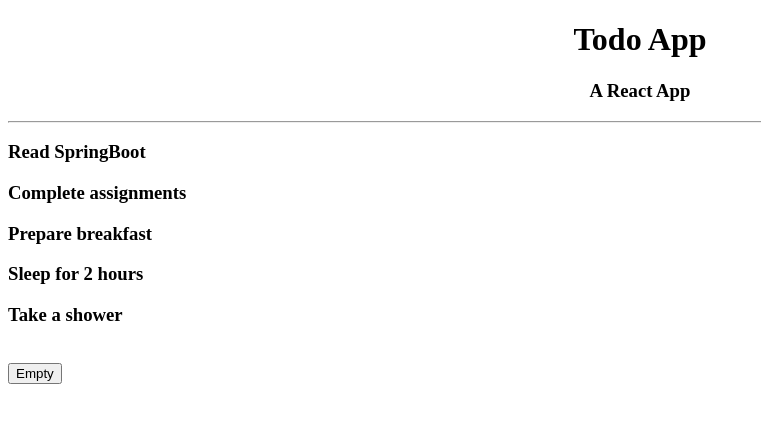
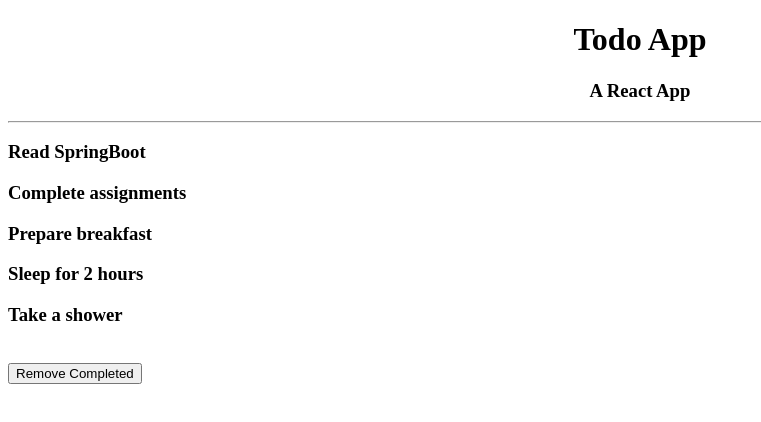
Before and after one commit to vijay-kesanakurthi/tw-pre-reads, a React (Create React App) app in the folder react/ToDoApp/: page / in a window 1280 px wide. Shown: the top 422 px of the page, without its empty margins (0-761 px from the left). Built offline with nearby package versions, Linux system fonts and the light colour scheme.

Commit message:
Checkpoint 5 : Passing functions to a component

```diff
--- a/react/ToDoApp/src/App.js
+++ b/react/ToDoApp/src/App.js
@@ -6,12 +6,31 @@ import { useState } from "react";
 
 export default function App() {
   const [todoList, setTodoList] = useState([
-    "Read SpringBoot",
-    "Complete assignments",
-    "Prepare breakfast",
-    "Sleep for 2 hours",
-    "Take a shower",
+    { task: "Read SpringBoot", status: "pending" },
+    { task: "Complete assignments", status: "pending" },
+    { task: "Prepare breakfast", status: "pending" },
+    { task: "Sleep for 2 hours", status: "pending" },
+    { task: "Take a shower", status: "pending" },
   ]);
+
+  const handleClick = (id) => {
+    setTodoList((e) =>
+      e.map((todo, index) => {
+        if (index === id) {
+          if (todo.status === "pending") {
+            return { ...todo, status: "completed" };
+          } else {
+            return { ...todo, status: "pending" };
+          }
+        }
+        return todo;
+      })
+    );
+  };
+
+  function isTodoEmpty() {
+    return todoList.length === 0;
+  }
   return (
     <div className="App">
       <Header />
@@ -20,17 +39,25 @@ export default function App() {
       <hr />
       <div>
         {todoList.map((todo, index) => (
-          <ToDOItem key={index} data={todo} />
+          <ToDOItem
+            key={index}
+            data={todo}
+            id={index}
+            handleClick={handleClick}
+          />
         ))}
+        {isTodoEmpty() && <h3>Nothing to do buddy. Sleep!</h3>}
       </div>
       <br />
-      <button
-        onClick={() => {
-          setTodoList((e) => ["Nothing to do buddy. Sleep!"]);
-        }}
-      >
-        Empty
-      </button>
+      {!isTodoEmpty() && (
+        <button
+          onClick={() => {
+            setTodoList((e) => e.filter((todo) => todo.status === "pending"));
+          }}
+        >
+          Remove Completed
+        </button>
+      )}
     </div>
   );
 }
--- a/react/ToDoApp/src/ToDoItem/ToDoItem.jsx
+++ b/react/ToDoApp/src/ToDoItem/ToDoItem.jsx
@@ -1,3 +1,3 @@
-export default function ToDOItem({ data }) {
-    return <h3> {data}</h3>;
+export default function ToDOItem({ data, handleClick, id }) {
+    return <h3 className={data.status == "completed" ? "strike" : ""} onClick={e => handleClick(id)}> {data.task}</h3>;
 }
--- a/react/ToDoApp/src/styles.css
+++ b/react/ToDoApp/src/styles.css
@@ -10,7 +10,14 @@
 }
 
 .SubHeader{
-
  text-align: center;
   color: black;
 }
+
+h3:hover{
+   cursor: pointer;
+}
+
+.strike{
+  text-decoration: line-through;
+}
```
